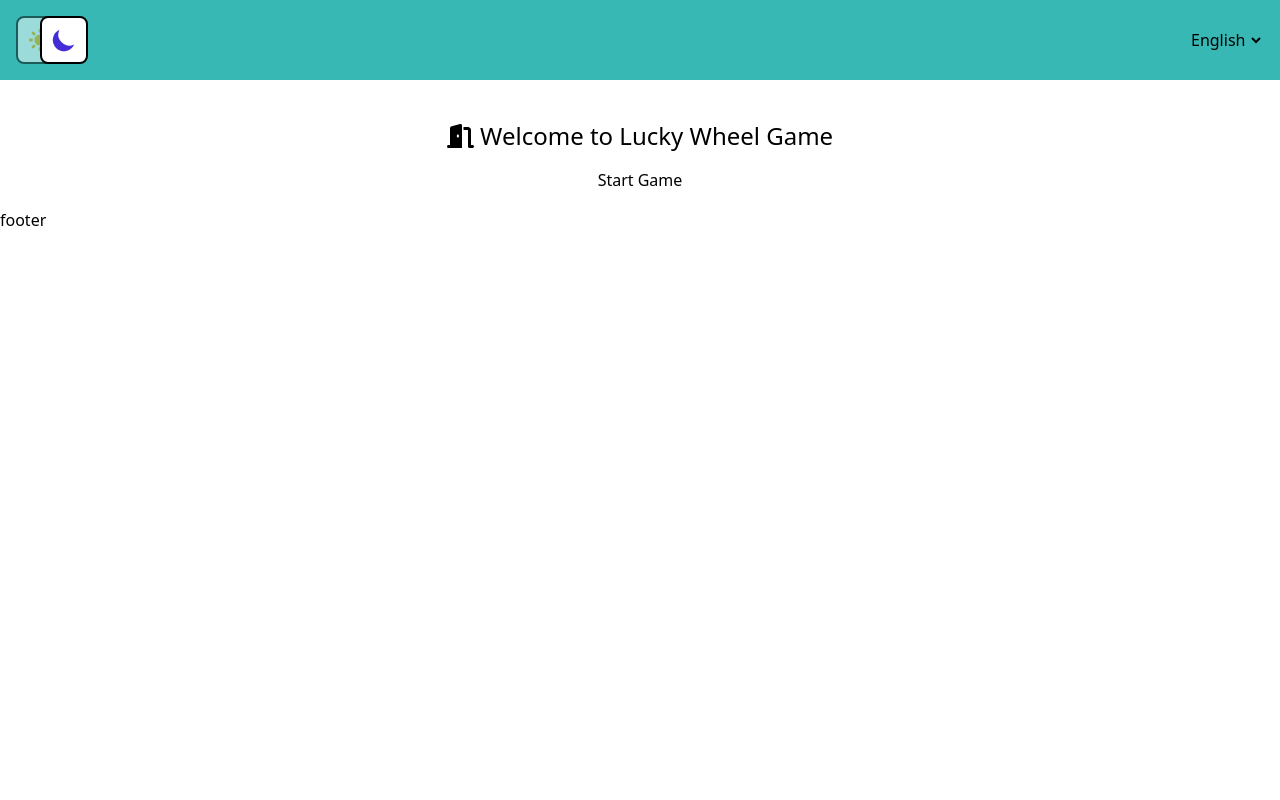
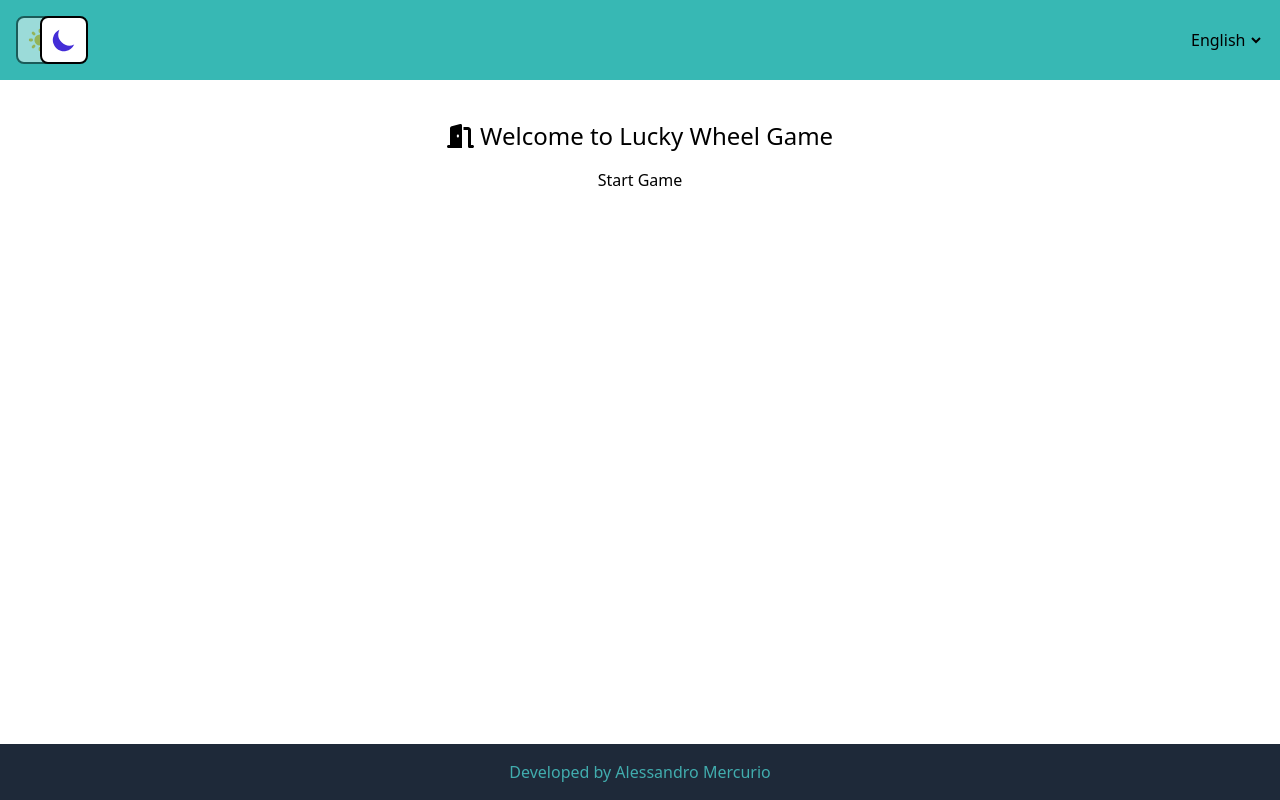
Before and after one commit to AleCiotto/lucky-wheel-game, a React (Vite) app: page / in a window 1280 px wide. Built offline with nearby package versions, Linux system fonts and the light colour scheme.

Commit message:
full height height

```diff
--- a/index.html
+++ b/index.html
@@ -22,7 +22,7 @@
 </head>
 
 <body>
-  <div id="root" class="h-100"></div>
+  <div id="root" class="min-h-[100vh] flex flex-col"></div>
   <script type="module" src="./main.tsx"></script>
 </body>
 
--- a/src/PageLayout.tsx
+++ b/src/PageLayout.tsx
@@ -10,10 +10,12 @@ const PageLayout = ({ children }: PageLayoutProps) => {
     const { theme } = useTheme();
 
     return (
-        <div className="page-layout" data-theme={theme}>
+        <div className="page-layout grow-1 flex flex-col" data-theme={theme}>
             <SkipToMainContent />
             <Header />
-            {children}
+            <main id="main-content" className="grow-1">
+                {children}
+            </main>
             <Footer />
         </div>
     )
--- a/src/components/footer/Footer.tsx
+++ b/src/components/footer/Footer.tsx
@@ -2,7 +2,9 @@ import './footer.scss';
 
 const Footer = () => {
     return (
-        <footer>footer</footer>
+        <footer className='flex justify-center w-full p-4 bg-gray-800 text-stoa-light'>
+            <span className='color-white'>Developed by Alessandro Mercurio</span>
+        </footer>
     );
 }
 
--- a/src/components/theme-switcher/theme-switcher.scss
+++ b/src/components/theme-switcher/theme-switcher.scss
@@ -1,6 +1,4 @@
 input[type="radio"].sr-only {
-    color: red;
-
     +label {
         cursor: pointer;
     }
```
